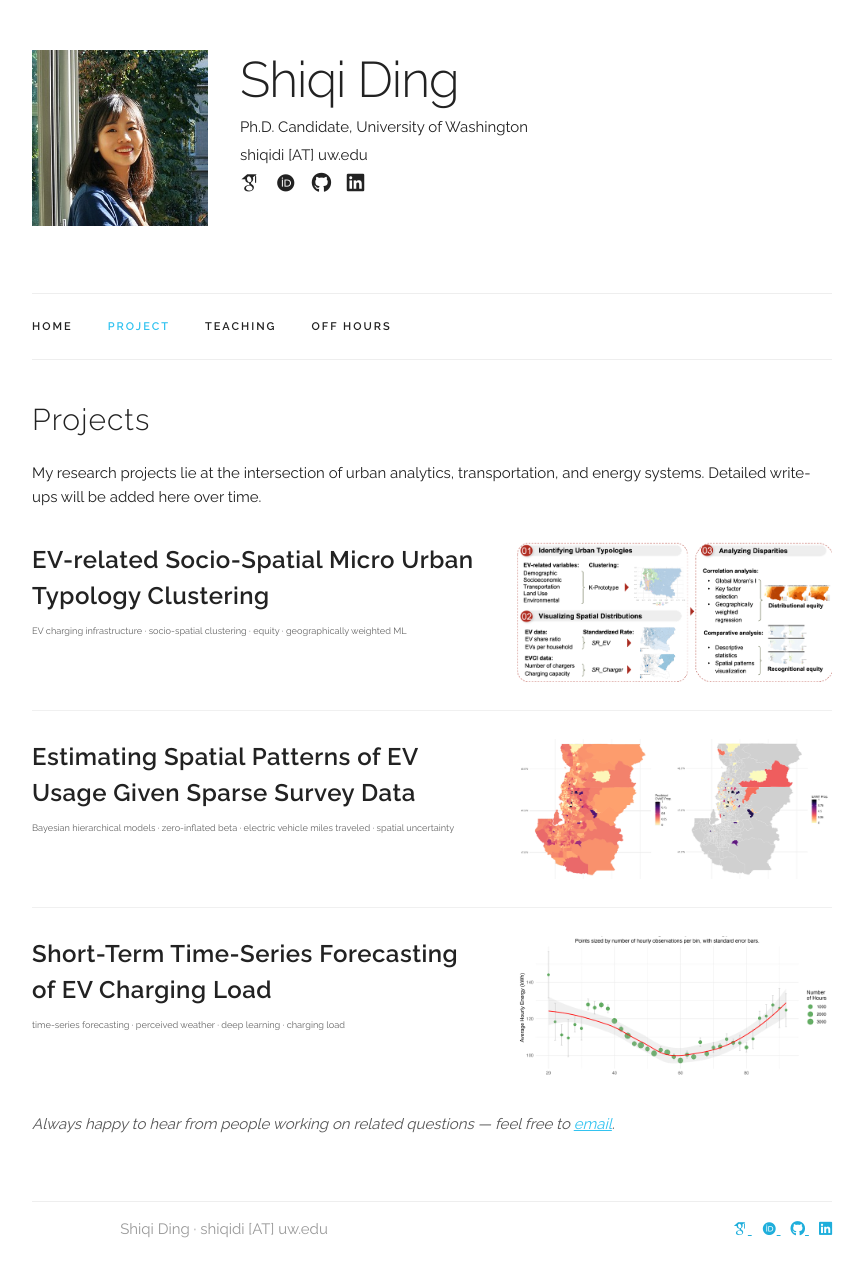
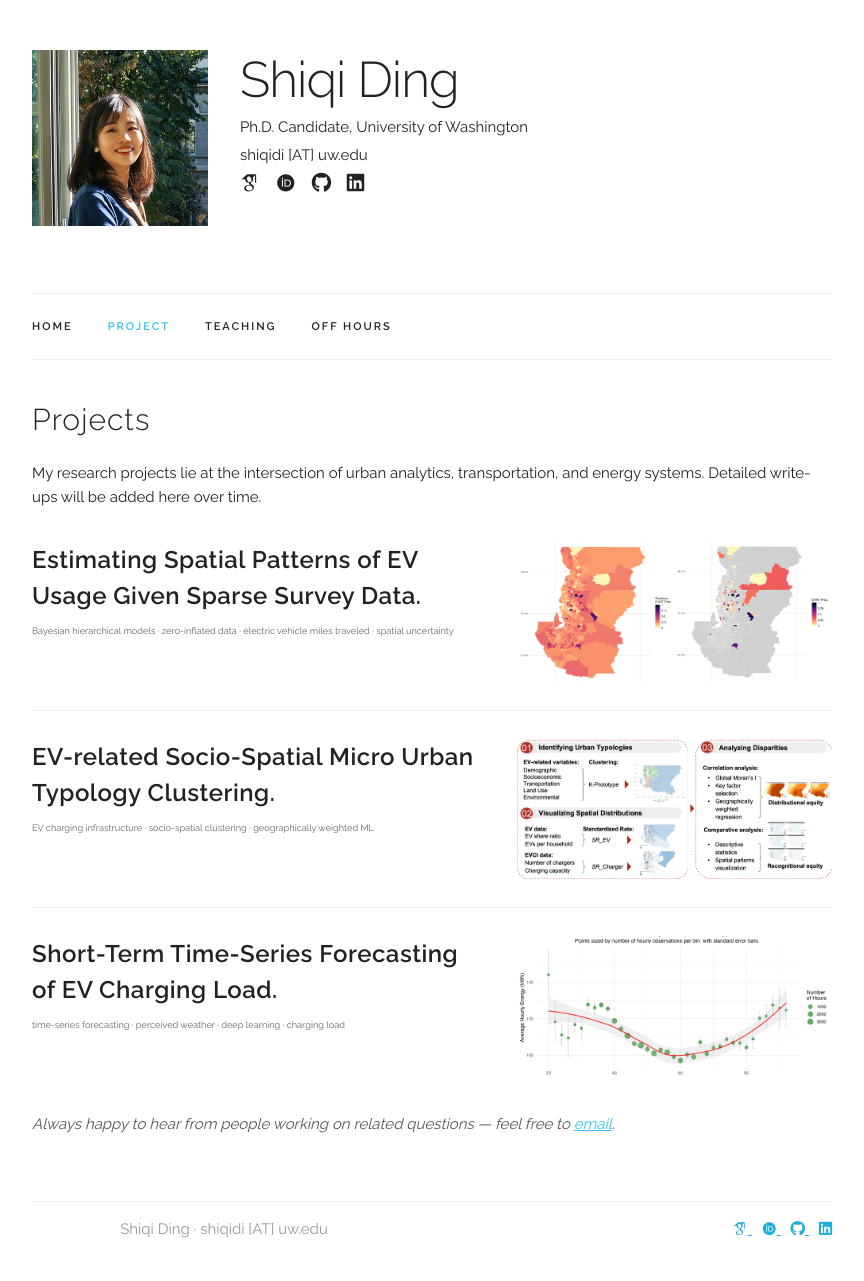
Before and after one commit to ShiQi-Ding/shiqi-ding.github.io, a Jekyll site: the page built from project.html, in a window 1280 px wide. Shown: the whole page, without its empty margins (208-1072 px from the left). Built offline with Jekyll 4.4.1, drawn with Linux system fonts in a browser that asks for light colours; some web fonts are replaced.

Commit message:
Update projects.yaml

```diff
--- a/_data/projects.yaml
+++ b/_data/projects.yaml
@@ -4,14 +4,14 @@
 
 items:
 
-  - title: "EV-related Socio-Spatial Micro Urban Typology Clustering"
-    keywords: "EV charging infrastructure · socio-spatial clustering · equity · geographically weighted ML"
+  - title: "Estimating Spatial Patterns of EV Usage Given Sparse Survey Data."
+    keywords: "Bayesian hierarchical models · zero-inflated data · electric vehicle miles traveled · spatial uncertainty"
+    image: "/assets/projects/project2.png"
+
+  - title: "EV-related Socio-Spatial Micro Urban Typology Clustering."
+    keywords: "EV charging infrastructure · socio-spatial clustering · geographically weighted ML"
     image: "/assets/projects/project1.png"
 
-  - title: "Estimating Spatial Patterns of EV Usage Given Sparse Survey Data"
-    keywords: "Bayesian hierarchical models · zero-inflated beta · electric vehicle miles traveled · spatial uncertainty"
-    image: "/assets/projects/project2.png"
-
-  - title: "Short-Term Time-Series Forecasting of EV Charging Load"
+  - title: "Short-Term Time-Series Forecasting of EV Charging Load."
     keywords: "time-series forecasting · perceived weather · deep learning · charging load"
     image: "/assets/projects/project3.png"
```
